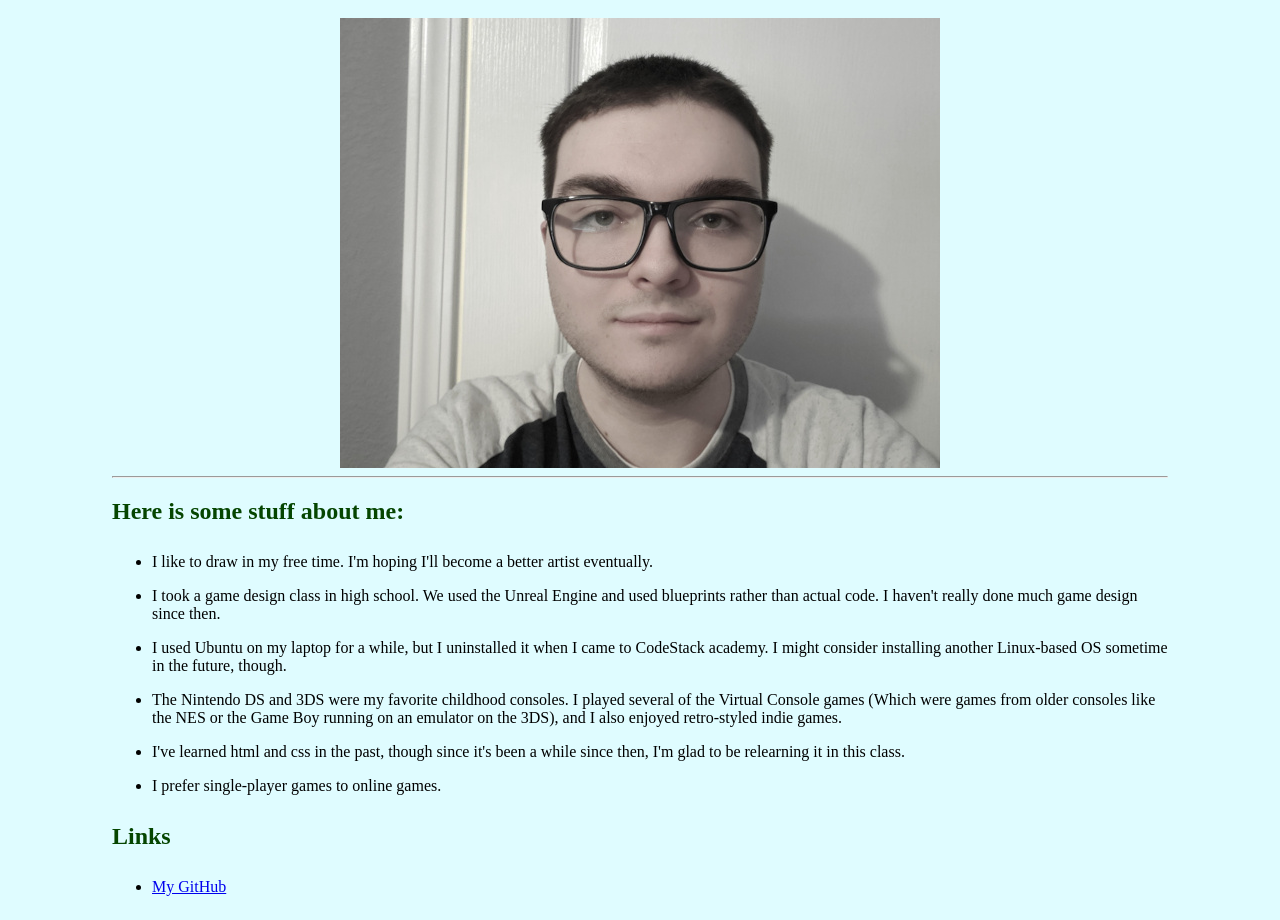
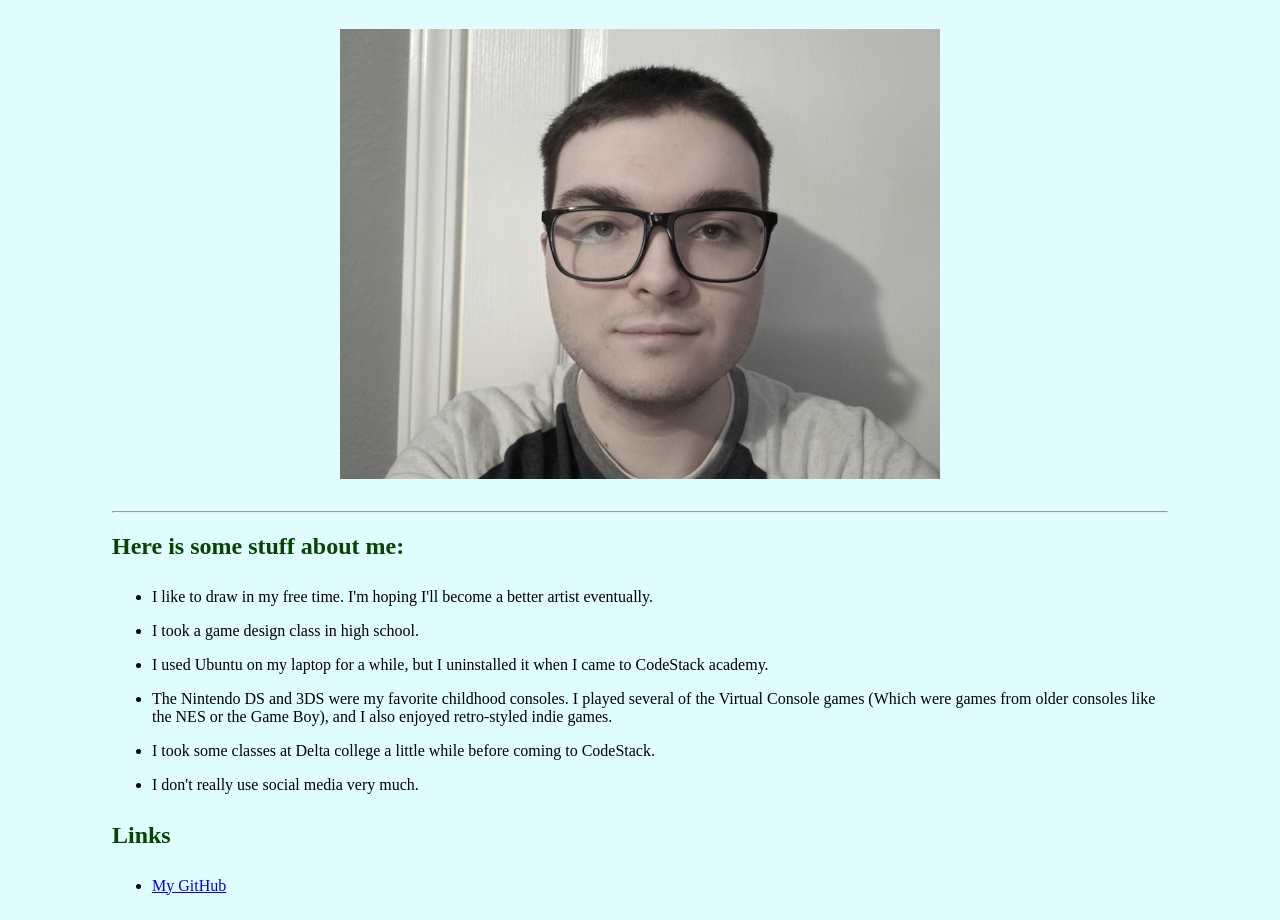
Before and after one commit to johnsonr31/AboutMePage, a plain HTML site: page index.html in a window 1280 px wide. Shown: the part 88-1008 px from the top of the page. Drawn offline with Linux system fonts and the light colour scheme.

Commit message:
made a few final changes

```diff
--- a/css/styles.css
+++ b/css/styles.css
@@ -29,4 +29,6 @@ img
     display: block;
     margin-left: auto;
     margin-right: auto;
+    margin-top: 2em;
+    margin-bottom: 2em;
 }
--- a/index.html
+++ b/index.html
@@ -23,15 +23,16 @@
         <ul>
             <li>I like to draw in my free time. I'm hoping I'll become a better artist eventually.</li>
 
-            <li>I took a game design class in high school. We used the Unreal Engine and used blueprints rather than actual code. I haven't really done much game design since then.</li>
+            <li>I took a game design class in high school.</li>
 
-            <li>I used Ubuntu on my laptop for a while, but I uninstalled it when I came to CodeStack academy. I might consider installing another Linux-based OS sometime in the future, though.</li>
+            <li>I used Ubuntu on my laptop for a while, but I uninstalled it when I came to CodeStack academy.</li>
 
-            <li>The Nintendo DS and 3DS were my favorite childhood consoles. I played several of the Virtual Console games (Which were games from older consoles like the NES or the Game Boy running on an emulator on the 3DS), and I also enjoyed retro-styled indie games.</li>
+            <li>The Nintendo DS and 3DS were my favorite childhood consoles. I played several of the Virtual Console games (Which were games from older consoles like the NES or the Game Boy), and I also enjoyed retro-styled indie games.</li>
 
-            <li>I've learned html and css in the past, though since it's been a while since then, I'm glad to be relearning it in this class.</li>
+            <li>I took some classes at Delta college a little while before coming to CodeStack.</li>
 
-            <li>I prefer single-player games to online games.</li>
+            <li>I don't really use social media very much.</li>
+
         </ul>
     </div>
 
```
